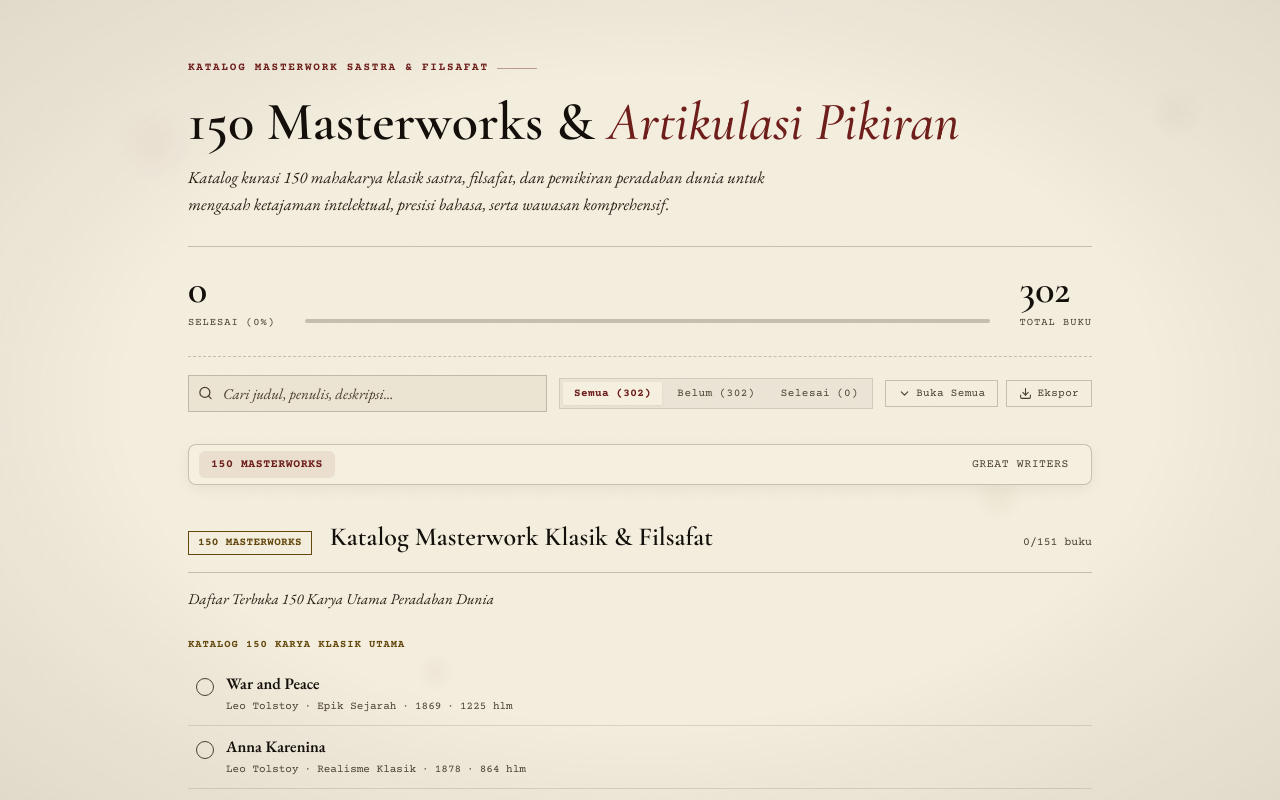
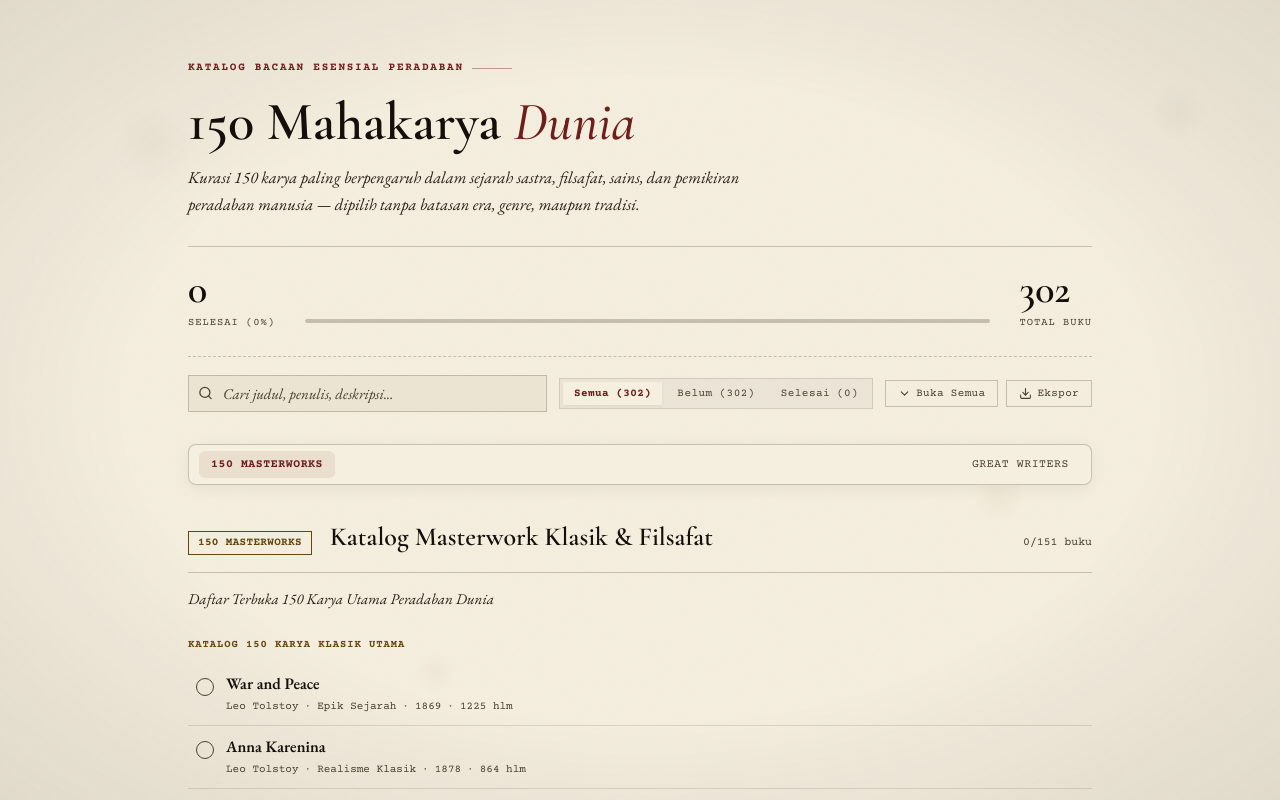
Before and after one commit to muhammadfaza16/silly-davinci, a React (Vite) app: page / in a window 1280 px wide. Shown: the top 800 px of the page. Built offline with nearby package versions, Linux system fonts and the light colour scheme.

Commit message:
fix: rewrite header title and copy to reflect civilizational masterworks catalog

```diff
--- a/src/components/Header.jsx
+++ b/src/components/Header.jsx
@@ -16,12 +16,12 @@ export default function Header({
 
   return (
     <header>
-      <div className="eyebrow">Katalog Masterwork Sastra & Filsafat</div>
+      <div className="eyebrow">Katalog Bacaan Esensial Peradaban</div>
       <h1>
-        150 Masterworks & <em>Artikulasi Pikiran</em>
+        150 Mahakarya <em>Dunia</em>
       </h1>
       <p className="sub">
-        Katalog kurasi 150 mahakarya klasik sastra, filsafat, dan pemikiran peradaban dunia untuk mengasah ketajaman intelektual, presisi bahasa, serta wawasan komprehensif.
+        Kurasi 150 karya paling berpengaruh dalam sejarah sastra, filsafat, sains, dan pemikiran peradaban manusia — dipilih tanpa batasan era, genre, maupun tradisi.
       </p>
 
       {/* Progress summary */}
```
